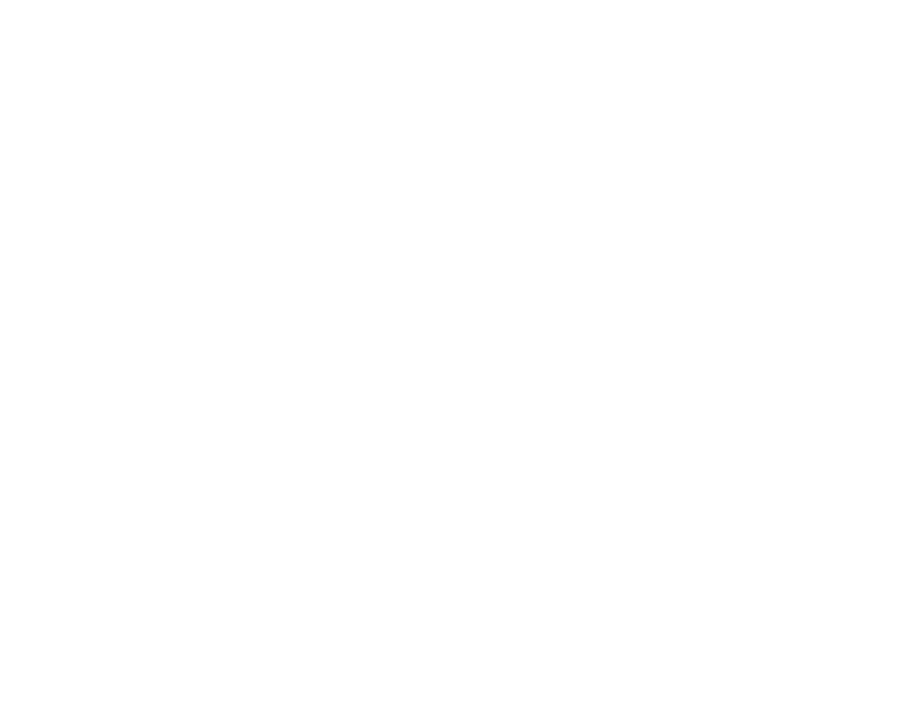
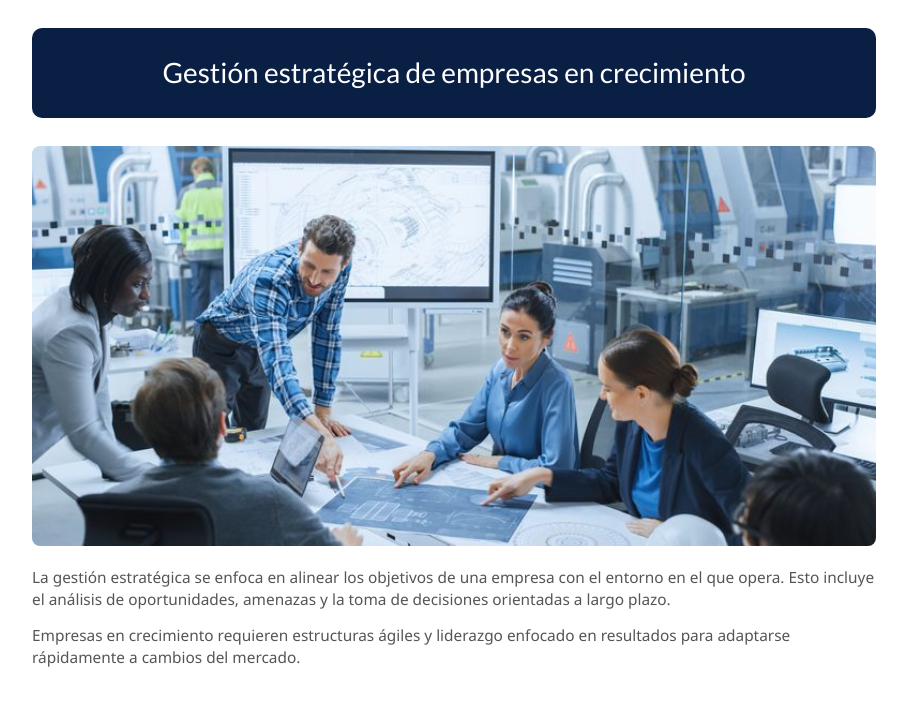
Before and after one commit to MrAngelHuerta/miniots, a React (Create React App) app: page /noticia2 in a window 1280 px wide. Before the commit this address had no page. Shown: the top 706 px of the page, without its empty margins (186-1093 px from the left). Built offline with nearby package versions, Linux system fonts and the light colour scheme.

Commit message:
cambios_12\06\2025

```diff
--- a/src/App.js
+++ b/src/App.js
@@ -8,6 +8,11 @@ import EquipoOTS from './pages/EquipoOTS';
 import Alianzas from './pages/Alianzas';
 import Login from './pages/Login';
 import Home from './pages/Home';
+import Noticia1 from './pages/Noticia1';
+import Noticia2 from './pages/Noticia2';
+import Noticia3 from './pages/Noticia3';
+import Noticias from './pages/Noticias';
+
 
 import OTS from './pages/OTS';
 import Colabora from './pages/Colabora';
@@ -27,6 +32,12 @@ export default function App() {
         <Route path="/ots" element={<OTS />} />
         <Route path="/colabora" element={<Colabora />} />
         <Route path="/contactanos" element={<Contactanos />} />
+        <Route path="/noticia1" element={<Noticia1 />} />
+        <Route path="/noticia2" element={<Noticia2 />} />
+        <Route path="/noticia3" element={<Noticia3 />} />
+        <Route path="/noticias" element={<Noticias />} />
+
+
 
         {/* Rutas protegidas */}
         <Route
--- a/src/pages/Colabora.css
+++ b/src/pages/Colabora.css
@@ -53,6 +53,7 @@
   margin-top: 1rem;
   line-height: 1.8;
   font-size: 1.1rem;
+   color: #fff;
 }
 
 .colabora-beneficios {
--- a/src/pages/Home.css
+++ b/src/pages/Home.css
@@ -105,7 +105,7 @@ body {
 
 /* Footer */
 .footer {
-  background-color: #001f3f; /* Azul oscuro */
+  background-color: #001f3f;
   color: white;
   padding: 3rem 2rem;
   text-align: center;
@@ -119,8 +119,8 @@ body {
 }
 
 .footer-content p {
+  color: white !important;
   margin: 0.3rem 0;
-  font-size: 1rem;
 }
 
 .social-links {
@@ -138,3 +138,27 @@ body {
 .social-links a:hover {
   color: #66b2ff;
 }
+
+.input-group > .form-control,
+.input-group > .btn {
+  height: 42px;
+  font-size: 1rem;
+  line-height: 1.5;
+  box-sizing: border-box;
+}
+
+.input-group > .btn {
+  margin-top: 0;
+  display: flex;
+  align-items: center;
+  justify-content: center;
+}
+
+.home-content-wrapper {
+  background-color: #f0f4fa; /* Puedes cambiar este color a tu preferencia */
+  padding: 2rem;
+  border-radius: 12px;
+  margin: 2rem auto;
+  max-width: 1200px;
+  box-shadow: 0 4px 8px rgba(0, 0, 0, 0.1);
+}
--- a/src/pages/Home.js
+++ b/src/pages/Home.js
@@ -28,6 +28,8 @@ const Home = () => {
           <Link to="/Colabora">Colabora con nosotros</Link>
           <Link to="/Contactanos">Contactanos</Link>
           <Link to="/login" className="login-btn">Iniciar Sesión</Link>
+          <Link to="/noticias">Noticias</Link>
+
         </div>
       </nav>
 
@@ -76,19 +78,26 @@ const Home = () => {
           <h2>Noticias</h2>
           <div className="news-grid">
             <div className="news-item">
+              <Link to="/noticia1" target="_blank">
                 <img src={noticia1} alt="Noticia 1" />
                 <p>Nuevos modelos de negocio en el entorno digital.</p>
+              </Link>
             </div>
             <div className="news-item">
+              <Link to="/noticia2" target="_blank">
                 <img src={noticia2} alt="Noticia 2" />
                 <p>Gestión estratégica de empresas en crecimiento.</p>
+              </Link>
             </div>
             <div className="news-item">
+              <Link to="/noticia3" target="_blank">
                 <img src={noticia3} alt="Noticia 3" />
                 <p>Procesos empresariales para mejorar la eficiencia.</p>
+              </Link>
             </div>
           </div>
         </section>
+
       </div>
 
       {/* Footer */}
--- /dev/null
+++ b/src/pages/Noticia.css
@@ -0,0 +1,35 @@
+.noticia-container {
+  padding: 2rem;
+  font-family: "Segoe UI", sans-serif;
+  background-color: #fff;
+  color: #111;
+  max-width: 900px;
+  margin: 0 auto;
+}
+
+.noticia-banner {
+  background-color: #0a1f44;
+  color: white;
+  padding: 2rem;
+  border-radius: 10px;
+  margin-bottom: 2rem;
+  text-align: center;
+}
+
+.noticia-banner h1 {
+  font-size: 2rem;
+  margin: 0;
+}
+
+.noticia-content {
+  line-height: 1.8;
+  font-size: 1.1rem;
+}
+
+.noticia-img {
+  width: 100%;
+  max-height: 400px;
+  object-fit: cover;
+  border-radius: 8px;
+  margin-bottom: 1.5rem;
+}
--- /dev/null
+++ b/src/pages/Noticia1.js
@@ -0,0 +1,23 @@
+import React, { useEffect } from 'react';
+import './Noticia.css';
+import noticia1 from '../assets/images/19-1_MC_UG_BLOG_NuevosNegocios1-2.jpg';
+
+const Noticia1 = () => {
+  useEffect(() => {
+    document.title = 'Nuevos modelos de negocio | MiOTS';
+  }, []);
+
+  return (
+    <div className="noticia-container">
+      <div className="noticia-banner">
+        <h1>Nuevos modelos de negocio en el entorno digital</h1>
+      </div>
+      <div className="noticia-content">
+        <img src={noticia1} alt="Noticia 1" className="noticia-img" />
+        <p>...</p>
+      </div>
+    </div>
+  );
+};
+
+export default Noticia1;
--- /dev/null
+++ b/src/pages/Noticia2.js
@@ -0,0 +1,26 @@
+import React from 'react';
+import './Noticia.css';
+import noticia2 from '../assets/images/gestion-de-negocios.jpg';
+
+const Noticia2 = () => {
+  return (
+    <div className="noticia-container">
+      <div className="noticia-banner">
+        <h1>Gestión estratégica de empresas en crecimiento</h1>
+      </div>
+      <div className="noticia-content">
+        <img src={noticia2} alt="Noticia 2" className="noticia-img" />
+        <p>
+          La gestión estratégica se enfoca en alinear los objetivos de una empresa con el entorno en el que opera. Esto incluye
+          el análisis de oportunidades, amenazas y la toma de decisiones orientadas a largo plazo.
+        </p>
+        <p>
+          Empresas en crecimiento requieren estructuras ágiles y liderazgo enfocado en resultados para adaptarse rápidamente a
+          cambios del mercado.
+        </p>
+      </div>
+    </div>
+  );
+};
+
+export default Noticia2;
--- /dev/null
+++ b/src/pages/Noticia3.js
@@ -0,0 +1,26 @@
+import React from 'react';
+import './Noticia.css';
+import noticia3 from '../assets/images/processos-empresariais.jpg';
+
+const Noticia3 = () => {
+  return (
+    <div className="noticia-container">
+      <div className="noticia-banner">
+        <h1>Procesos empresariales para mejorar la eficiencia</h1>
+      </div>
+      <div className="noticia-content">
+        <img src={noticia3} alt="Noticia 3" className="noticia-img" />
+        <p>
+          Optimizar procesos empresariales significa identificar cuellos de botella y automatizar tareas repetitivas para
+          ahorrar tiempo y recursos.
+        </p>
+        <p>
+          Herramientas como ERP, CRM e inteligencia de negocios son fundamentales para lograr procesos eficientes que
+          mejoren la experiencia del cliente y aumenten la rentabilidad.
+        </p>
+      </div>
+    </div>
+  );
+};
+
+export default Noticia3;
--- /dev/null
+++ b/src/pages/Noticias.js
@@ -0,0 +1,32 @@
+import React from 'react';
+import { Link } from 'react-router-dom';
+import './Noticia.css';
+import noticia1 from '../assets/images/19-1_MC_UG_BLOG_NuevosNegocios1-2.jpg';
+import noticia2 from '../assets/images/gestion-de-negocios.jpg';
+import noticia3 from '../assets/images/processos-empresariais.jpg';
+
+const Noticias = () => {
+  return (
+    <div className="noticia-container">
+      <div className="noticia-banner">
+        <h1>Noticias</h1>
+      </div>
+      <div className="news-grid">
+        <Link to="/noticia1" className="news-item">
+          <img src={noticia1} alt="Noticia 1" />
+          <p>Nuevos modelos de negocio en el entorno digital.</p>
+        </Link>
+        <Link to="/noticia2" className="news-item">
+          <img src={noticia2} alt="Noticia 2" />
+          <p>Gestión estratégica de empresas en crecimiento.</p>
+        </Link>
+        <Link to="/noticia3" className="news-item">
+          <img src={noticia3} alt="Noticia 3" />
+          <p>Procesos empresariales para mejorar la eficiencia.</p>
+        </Link>
+      </div>
+    </div>
+  );
+};
+
+export default Noticias;
```
Also changed, not shown: 1 other file (tests, documents, lock files or other folders). Lines whose indentation alone changed are shown as unchanged.
